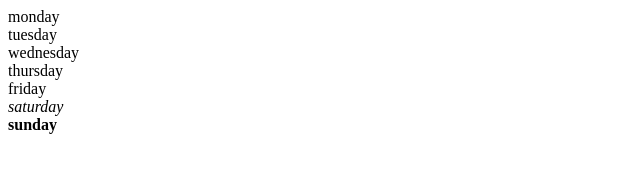
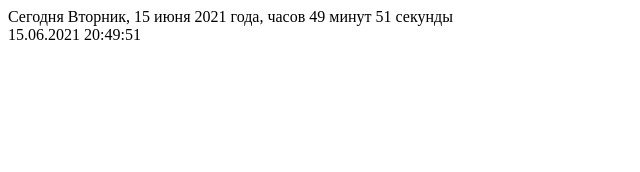
Before and after one commit to Action007/JSHomework-lessons-hard, a plain HTML site: page index.html in a window 1280 px wide. Shown: the whole page, without its empty margins (0-640 px from the left). Drawn offline with Linux system fonts and the light colour scheme.

Commit message:
lesson09+

```diff
--- a/index.html
+++ b/index.html
@@ -10,10 +10,9 @@
 </head>
 
 <body>
-  <div class="content">
 
-  </div>
-
+  <div id="time"></div>
+  <div id="time2"></div>
 
   <script src="js/main.js"></script>
 </body>
--- a/js/main.js
+++ b/js/main.js
@@ -1,23 +1,53 @@
 'use strict';
 
-let arr,
-  week = [
-    'monday',
-    'tuesday',
-    'wednesday',
-    'thursday',
-    'friday',
-    'saturday',
-    'sunday',
-  ];
+function firstTime(value) {
+  if (value < 10) {
+    value = '0' + value;
+  }
+  return value;
+}
 
-  for (let i = 0; i < week.length; i++) {
-    if (i < 5) {
-      document.write(`${week[i]}</br>`);
-    } else if (i === 5) {
-      document.write(`<i>${week[i]}</i></br>`);
-    }
-    else {
-      document.write(`<strong>${week[i]}</strong></br>`);
-    }
+function dateTime() {
+  let currentDatetime = new Date();
+  let day = firstTime(currentDatetime.getDate());
+  let month = firstTime(currentDatetime.getMonth() + 1);
+  let year = currentDatetime.getFullYear();
+  let hours = firstTime(currentDatetime.getHours());
+  let minutes = firstTime(currentDatetime.getMinutes());
+  let seconds = firstTime(currentDatetime.getSeconds());
+
+  return day + "." + month + "." + year + " " + hours + ":" + minutes + ":" + seconds;
 }
+
+let lastTime = function (number, titles) {
+  let cases = [2, 0, 1, 1, 1, 2];
+  if (number !== 0) {
+    return titles[
+      (number % 100 > 4 && number % 100 < 20) ?
+      2 :
+      cases[(number % 10 < 5) ? number % 10 : 5]
+    ];
+  } else {
+    return "00 часов";
+  }
+};
+
+function time2() {
+  let currentDatetime = new Date();
+  let day = currentDatetime.getDate();
+  let year = currentDatetime.getFullYear();
+  let hours = lastTime(currentDatetime.getHours(), ['час', 'часа', 'часов']);
+  let minutes = currentDatetime.getMinutes();
+  let seconds = currentDatetime.getSeconds();
+
+  return "Сегодня Вторник, " + day + " июня " + year + " года, " + hours + " " +
+    minutes + " минут " + seconds + " секунды";
+}
+
+setInterval(function () {
+  document.getElementById('time').innerHTML = time2();
+}, 1000);
+
+setInterval(function () {
+  document.getElementById('time2').innerHTML = dateTime();
+}, 1000);
```
